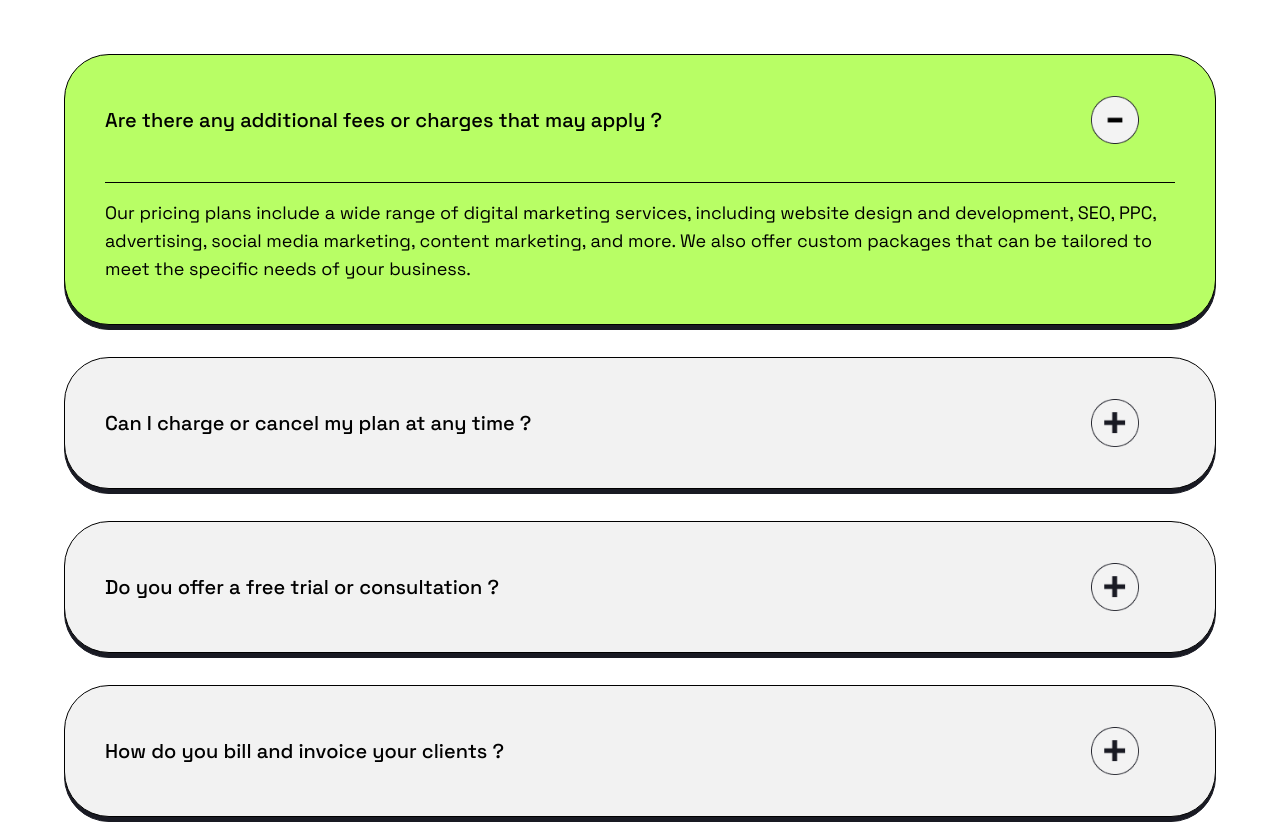
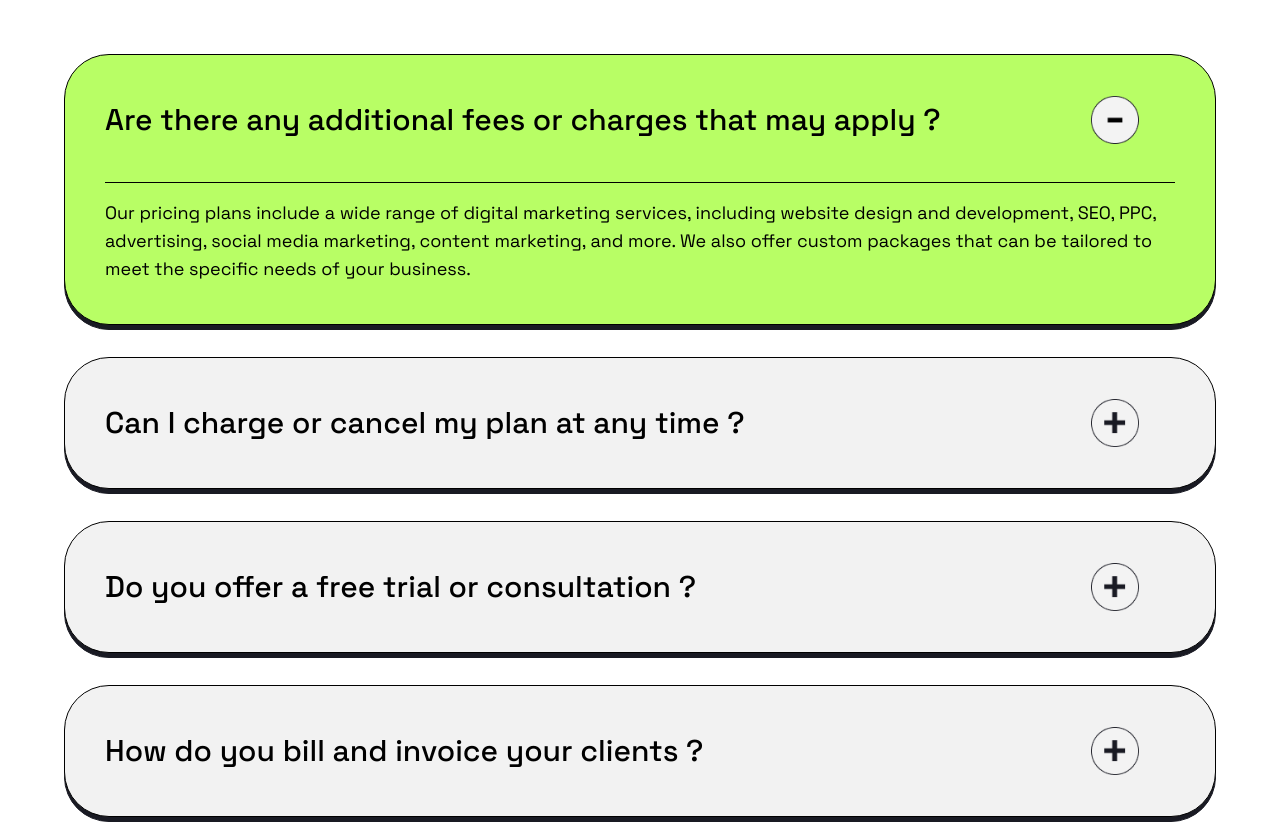
Before and after one commit to hervezossou/positivus-site, a Next.js app: page /pricing in a window 1280 px wide. Shown: the part 1508-2332 px from the top of the page. Built offline with nearby package versions, Linux system fonts and the light colour scheme.

Commit message:
style(DisclosureItem): enhance question text responsiveness

```diff
--- a/app/components/pricing/ui/DisclosureItem.tsx
+++ b/app/components/pricing/ui/DisclosureItem.tsx
@@ -17,7 +17,7 @@ export const DisclosureItem = ({ isOpen = false, data, onToggle }: AccordeonItem
     return(
         <div className={`${isOpen ? "bg-lime" : "bg-cloud"} w-full flex flex-col gap-[30px] px-6 py-8 md:px-10 md:py-[41px] rounded-45 border [filter:drop-shadow(0px_5px_0px_#191A23)]`}>
             <div className="flex items-center justify-between gap-x-4">
-                <h4 className="text-lg md:text-xl font-medium text-black">
+                <h4 className="text-lg md:text-2xl lg:text-3xl font-medium text-black">
                     {data.question}
                 </h4>
                 <motion.div
```
